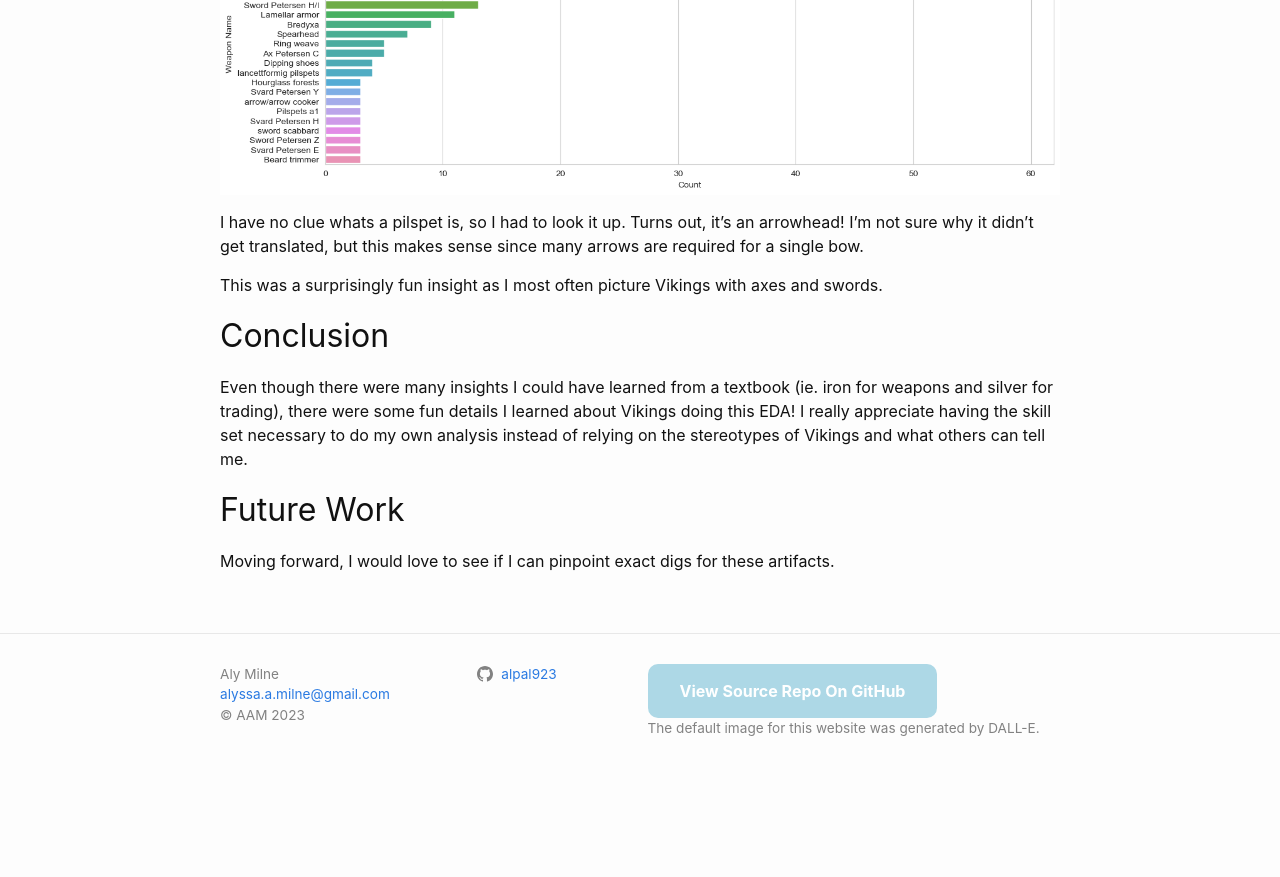
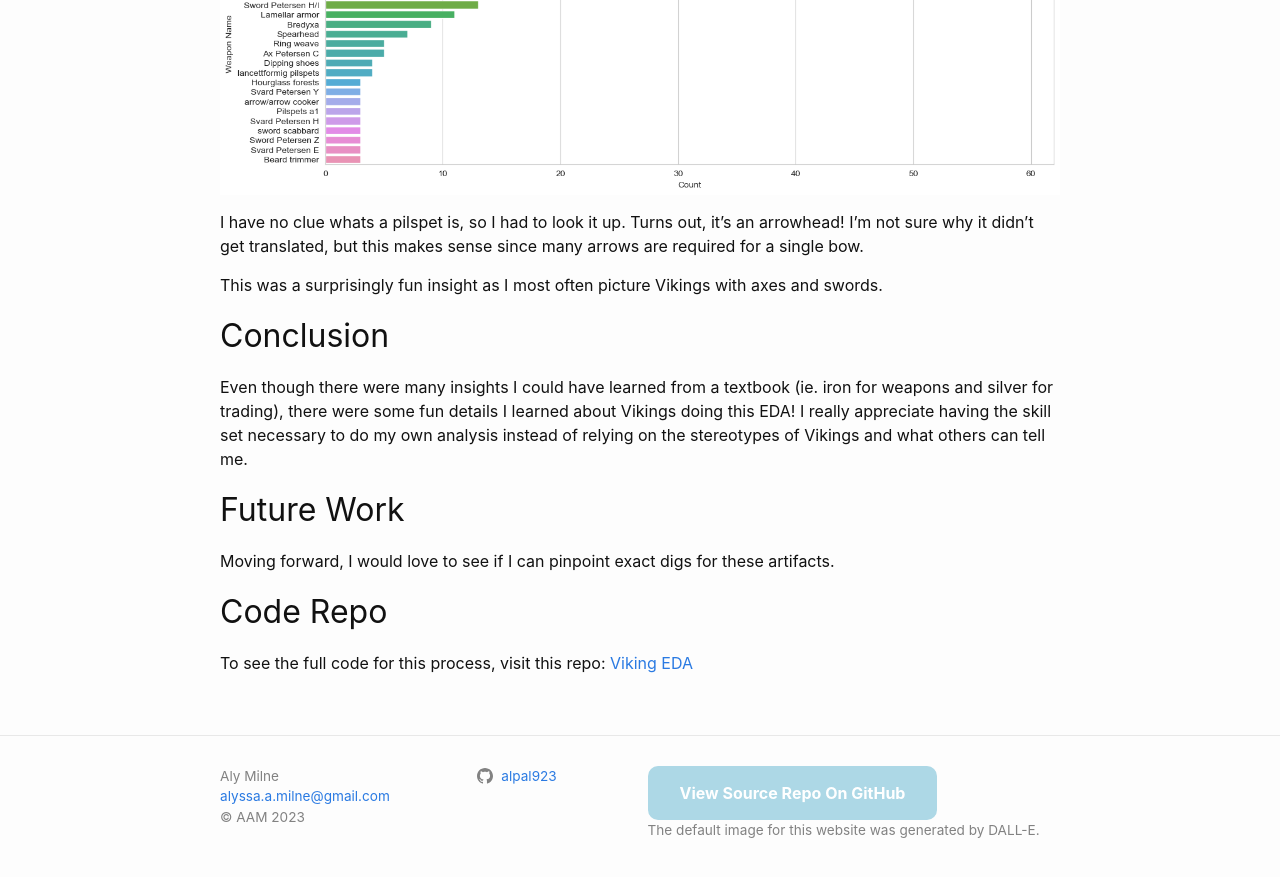
Before and after one commit to alpal923/alpal923.github.io, a Jekyll site: the page built from _posts/2023-12-12-EDA-insights.md, in a window 1280 px wide and 900 px high, scrolled down 4676 px. Shown: the top 877 px of the window. Built offline with Jekyll 4.4.1, drawn with Linux system fonts in a browser that asks for light colours; comment, search, counter and statistics services are not loaded; before the commit the page ends 5474 px from its top, so only the background shows below that.

Commit message:
add repo url

```diff
--- a/_posts/2023-12-12-EDA-insights.md
+++ b/_posts/2023-12-12-EDA-insights.md
@@ -62,3 +62,7 @@ Even though there were many insights I could have learned from a textbook (ie. i
 
 ## Future Work
 Moving forward, I would love to see if I can pinpoint exact digs for these artifacts.
+
+## Code Repo
+To see the full code for this process, visit this repo:
+[Viking EDA](https://github.com/alpal923/Viking_EDA)
```
Also changed, not shown: 2 other files.
